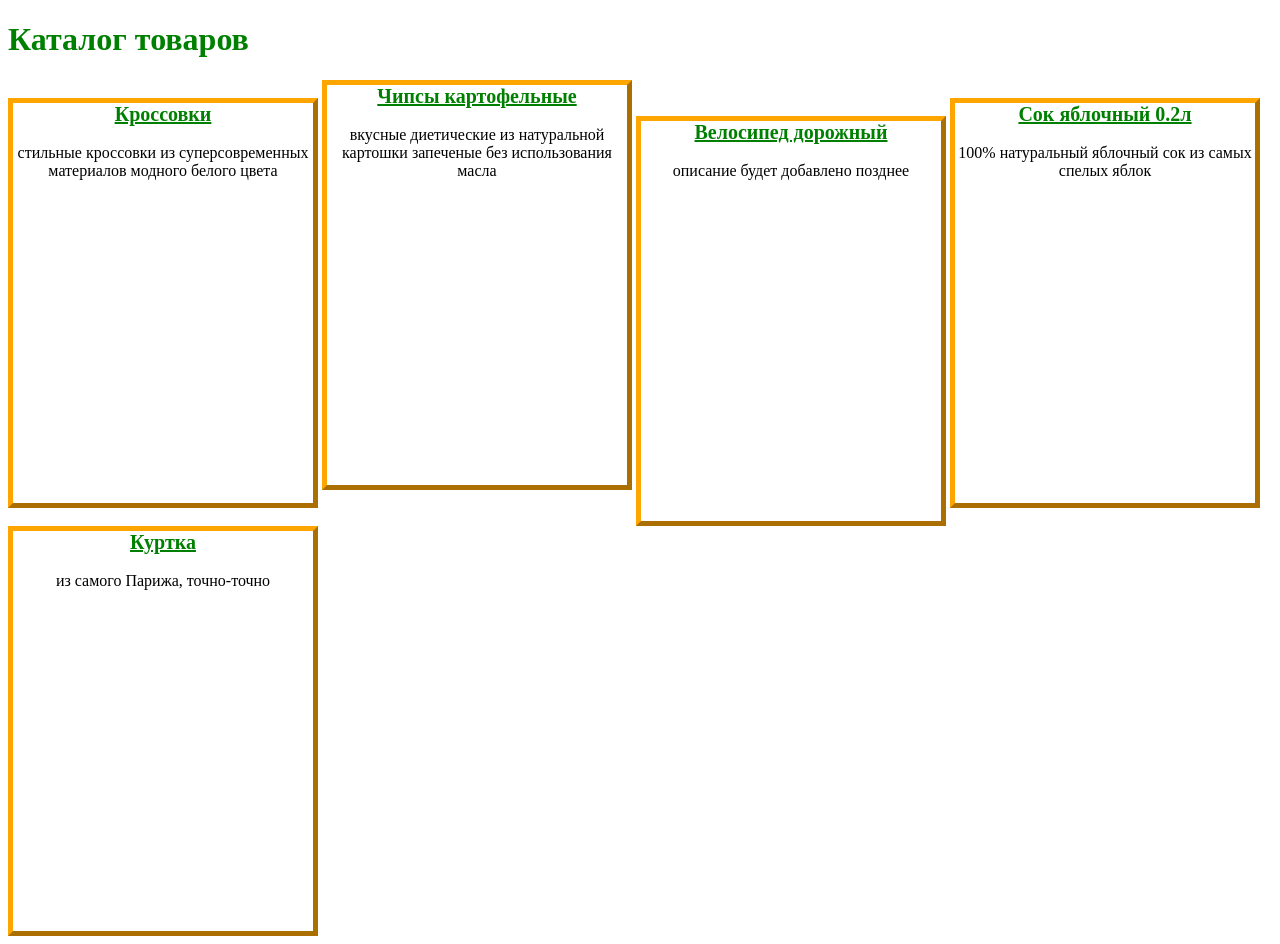
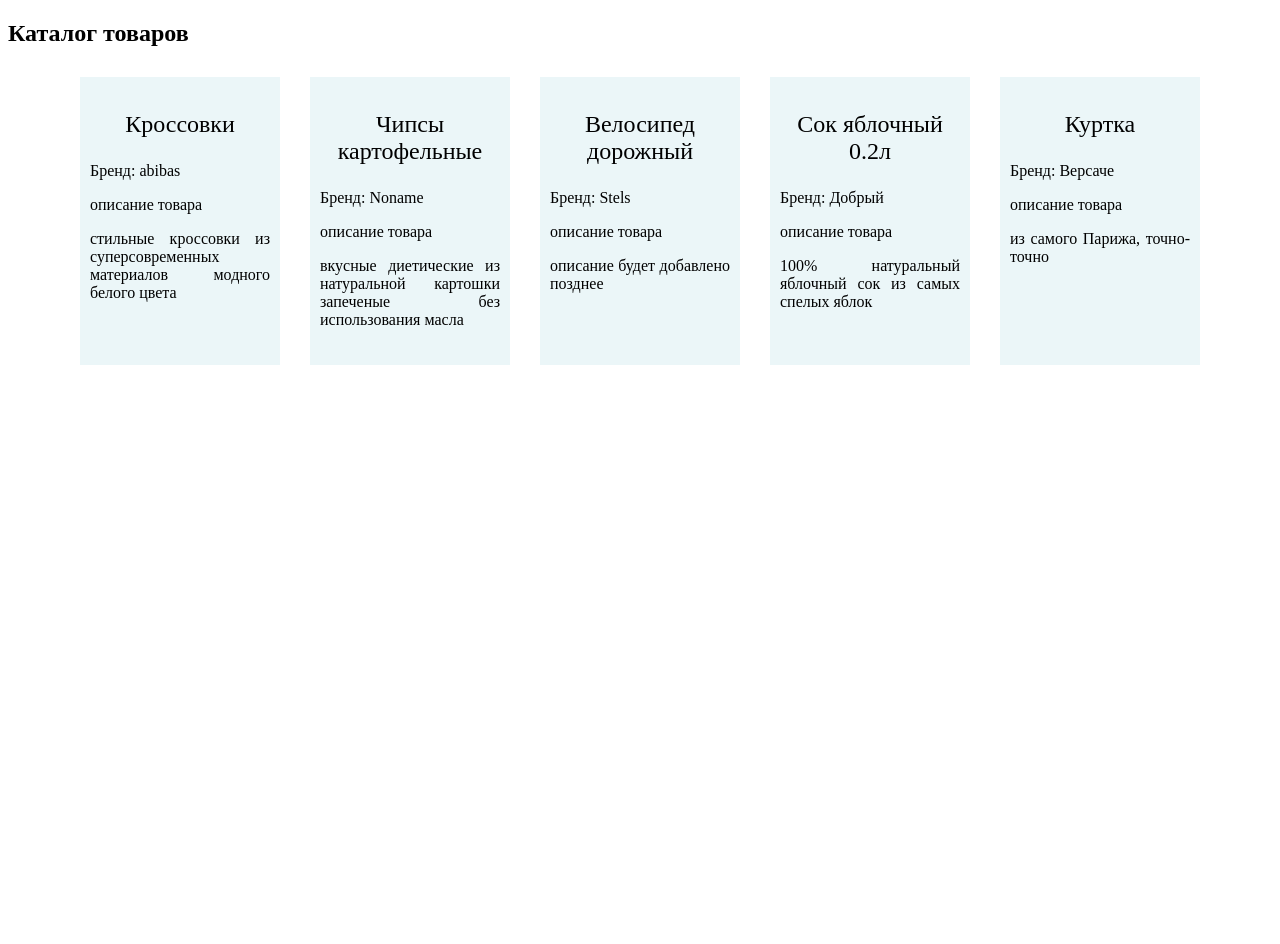
Before and after one commit to Gal4en0k/FirstDjango_24032025, a Django app: page /items/ in a window 1280 px wide. Shown: the part 26-970 px from the top of the page. After the commit the page ends 391 px from the top, so only its background shows below. Run offline with Django 5.2, Linux system fonts and the light colour scheme; data comes from the database, SQL or seed files in the repository; both versions use the stored data as it was after the commit.

Commit message:
Finish M3

```diff
--- a/MainApp/views.py
+++ b/MainApp/views.py
@@ -1,6 +1,7 @@
 from django.shortcuts import render
 from django.http import HttpResponse, HttpResponseNotFound
 from .models import Item
+from django.core.exceptions import ObjectDoesNotExist
 
 
 myfio = "Чухвичёва Г.А."
@@ -30,12 +31,12 @@ def get_item(request, item_id):
     # return HttpResponseNotFound(f"item with id={item_id} not found")
     #item = next((item for item in items if item['id'] == item_id), None)
     try:
-        content = {
-        "item": Item.objects.get(id=item_id)
-        }
-        #if content is not None:
+        item = Item.objects.get(id=item_id)
+    except ObjectDoesNotExist:
+        return HttpResponseNotFound(f"item with id={item_id} not found")
+    else:
+        content = {"item": item}
         return render(request, "item.html", content)
-    except: return HttpResponseNotFound(f"item with id={item_id} not found")
 
 def get_items(request):
     context = {
--- a/templates/item_cards.html
+++ b/templates/item_cards.html
@@ -4,7 +4,48 @@
     <meta charset="UTF-8">
     <title>Каталог</title>
     <style>
-        h1 {color:green}
+        * {
+            box-sizing: border-box;
+        }
+        .item{
+            width: 150pt;
+            height: 100%;
+            margin: 10px;
+            box-shadow: 1px 2px 4px rgba(0,0,0, 0.1)
+            border-radius: 4px;
+            padding-top:10px;
+            background: rgba(223,241,244,0.625);
+        }
+        .item:hover {
+            background: rgb(207,232,237)
+            box-shadow: 4px 8px 16px rgba(71,215,240)
+        }
+        .item p{
+            padding-left: 10px ;
+            padding-right: 10px ;
+        }
+        .item_name{
+            font-size: 1.5em;
+            text-align:center;
+        }
+        .item a{
+            text-decoration: none;
+            color: black;
+            text-align: justify;
+        }
+        .items {
+            width: 100%;
+            display: grid;
+            grid-template-columns: repeat(auto-fill, 200px);
+            max-width: 1200px;
+            justify-content: center;
+            justify-items: center;
+            column-gap: 30px;
+            row-gap: 40px;
+            margin: 0 auto;
+        }
+
+        {% comment %} h1 {color:green}
         .card {
             border: 5px outset orange;
             background-color: white;
@@ -12,7 +53,7 @@
             display: inline-block;
             width: 300px;
             height: 400px;
-        }
+        } {% endcomment %}
     </style>
 </head>
 <body>
@@ -20,10 +61,19 @@
         <a href="/">Home</a>    <a href="/items">Items</a>    <a href="/about">About</a>
     </header>
 
-    <h1>Каталог товаров</h1>
-    {% for item in items%}
-    <div class="card"> <b><a href=/item/{{item.id}} style ="color:green; font-size:20px"> {{item.name}}</a></b> <br> <br> {{item.description}} </div>
+    <h2>Каталог товаров</h2>
+
+    <div class="items">
+        {% for item in items%}
+        <div class="item">
+            <a href="/item/{{item.id}}">
+            <p class="item_name"> {{item.name}}</p>
+            <p> Бренд: {{item.brand}} </p>
+            <p> описание товара </p>
+            <p>{{item.description}} </p>
+            </a>
+    </div>
     {% endfor %}
-
+    </div>
 </body>
 </html>
```
Also changed, not shown: fixtures/items.json (added, +52 -0 lines), templates/item.html (+11 -4 lines), README.md.
